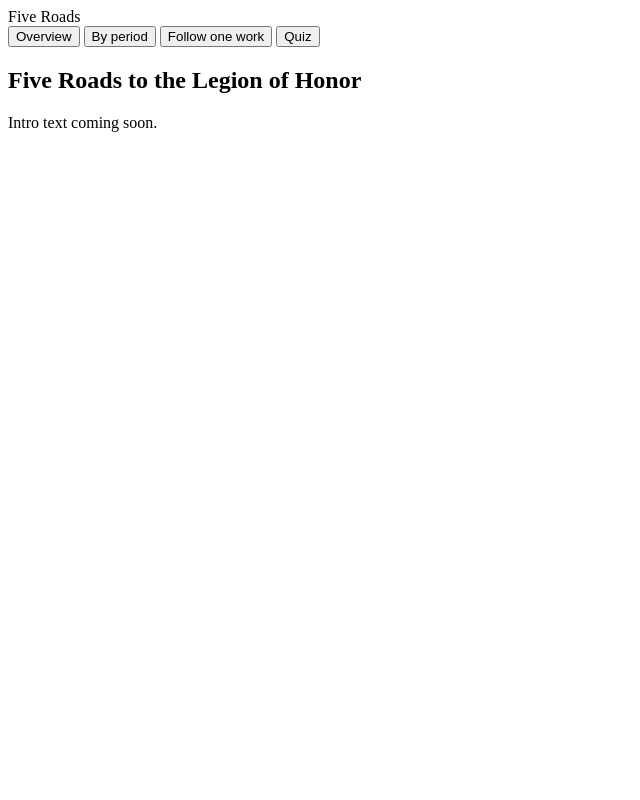
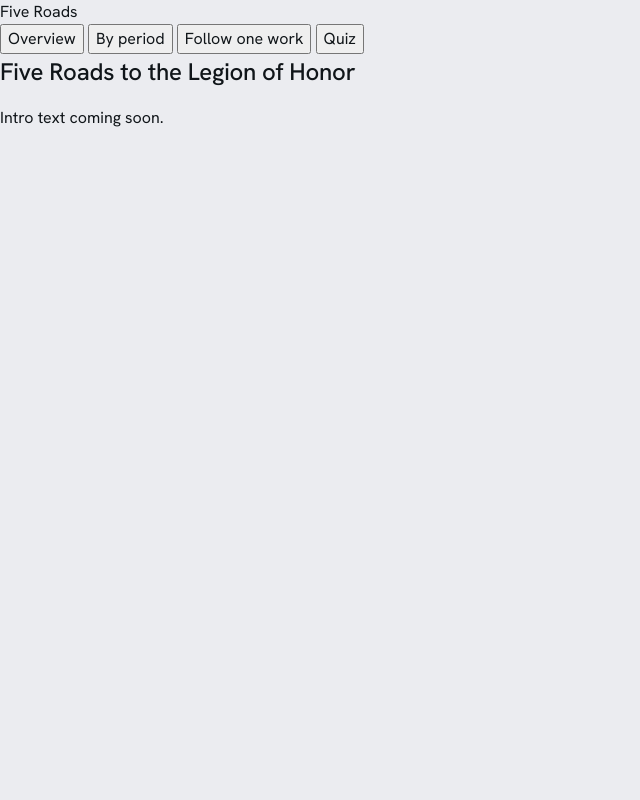
Before and after one commit to ganbnuray/five-roads, a plain HTML site: page index.html in a window 1280 px wide. Shown: the top 800 px of the page, without its empty margins (0-640 px from the left). Drawn offline with Linux system fonts and the light colour scheme.

Commit message:
Add color and font variables
Sets the page colors and the Hanken Grotesk font as CSS variables, plus base styles for text, buttons and links.

```diff
--- /dev/null
+++ b/css/style.css
@@ -0,0 +1,55 @@
+/* colors and fonts, modeled on the legion of honor visitor pages */
+:root {
+  --page: #ebecf0;
+  --paper: #ffffff;
+  --ink: #101519;
+  --muted: #5d636a;
+  --rule: #d5d7dc;
+  --border: #c5c6c9;
+  --land: #dcdee3;
+  --sea: #f7f8fa;
+  --accent: #453380;
+  --button: #2c3238;
+  --font: "Hanken Grotesk", "Helvetica Neue", Arial, sans-serif;
+}
+
+* {
+  box-sizing: border-box;
+}
+
+html,
+body {
+  margin: 0;
+  background: var(--page);
+  color: var(--ink);
+  font-family: var(--font);
+  font-size: 16px;
+  line-height: 1.5;
+  -webkit-font-smoothing: antialiased;
+}
+
+h1,
+h2,
+h3 {
+  font-weight: 500;
+  margin: 0;
+  letter-spacing: -0.01em;
+  text-wrap: balance;
+}
+
+button {
+  font: inherit;
+  color: inherit;
+}
+
+a {
+  color: var(--ink);
+  text-underline-offset: 3px;
+}
+
+button:focus-visible,
+summary:focus-visible,
+a:focus-visible {
+  outline: 2px solid var(--accent);
+  outline-offset: 2px;
+}
--- a/index.html
+++ b/index.html
@@ -4,6 +4,10 @@
 <meta charset="utf-8">
 <meta name="viewport" content="width=device-width, initial-scale=1">
 <title>Five Roads to the Legion of Honor</title>
+<link rel="preconnect" href="https://fonts.googleapis.com">
+<link rel="preconnect" href="https://fonts.gstatic.com" crossorigin>
+<link href="https://fonts.googleapis.com/css2?family=Hanken+Grotesk:ital,wght@0,400;0,500;0,600;1,400;1,500&display=swap" rel="stylesheet">
+<link rel="stylesheet" href="css/style.css">
 </head>
 <body>
 <header class="topbar">
```
